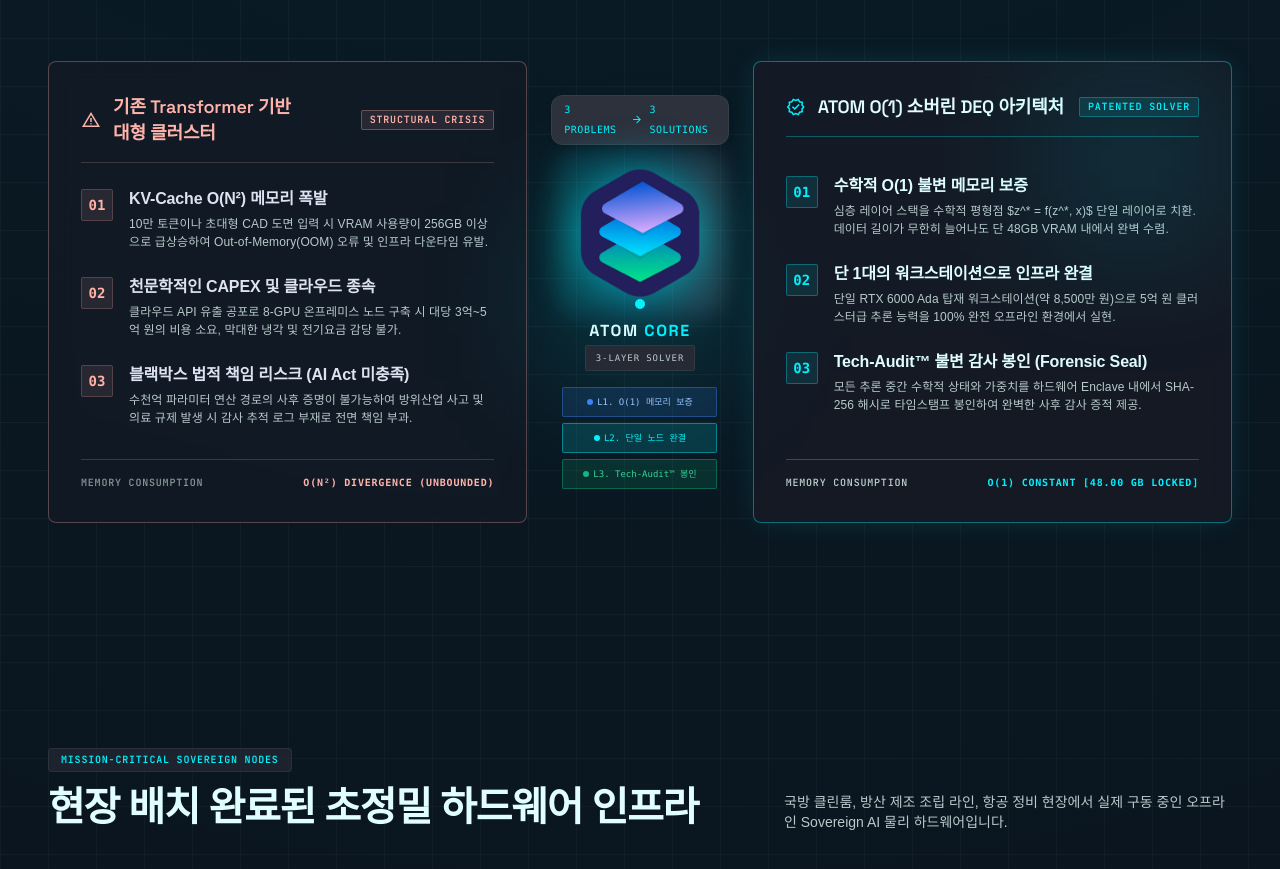
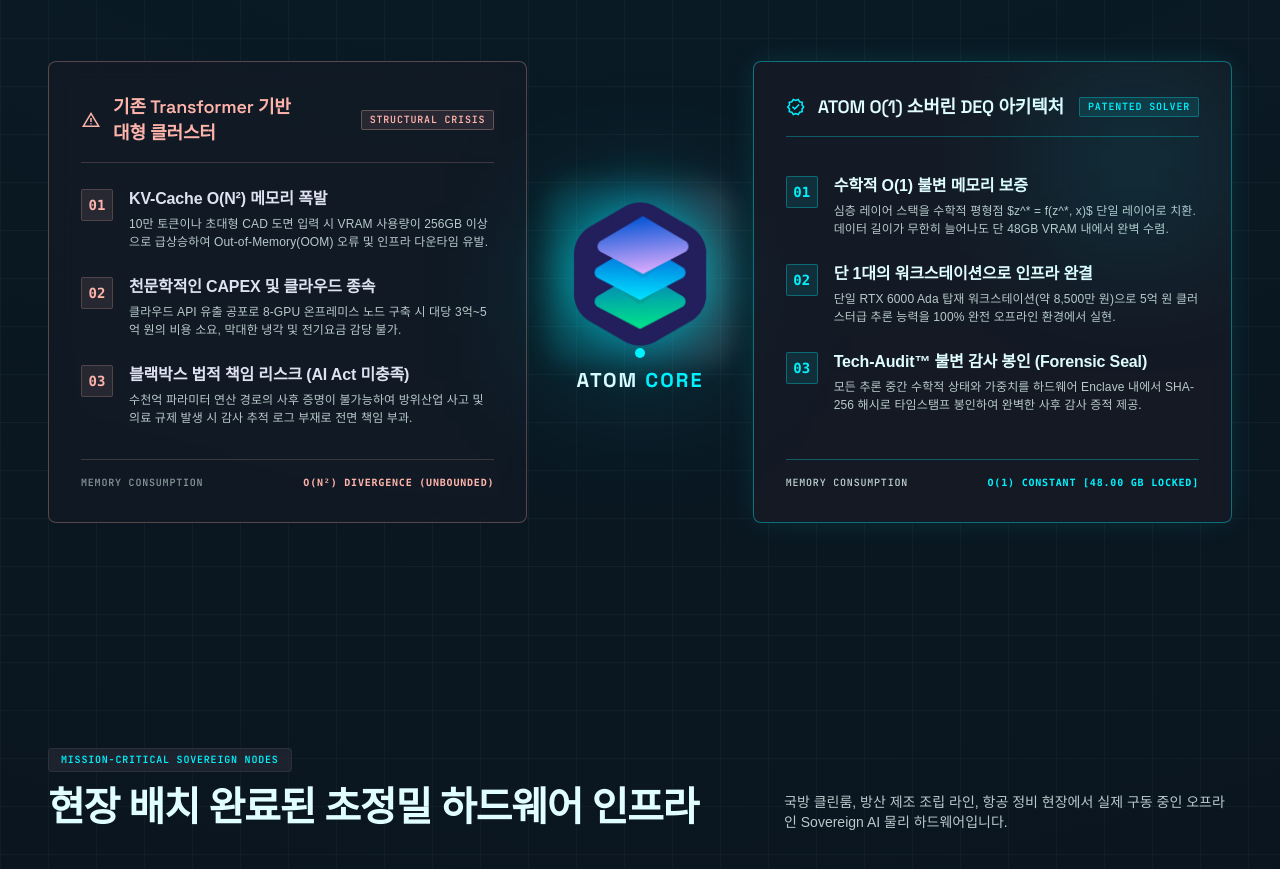
Before and after one commit to heosanghun/ATOM, a website: page index.html in a window 1280 px wide. Shown: the part 1149-2018 px from the top of the page. Drawn offline with nearby package versions, Linux system fonts and the light colour scheme; a web font is replaced by a local one.

Commit message:
style(ui): Simplify center pillar keeping only glowing logo and bold ATOM CORE

```diff
--- a/index.html
+++ b/index.html
@@ -414,50 +414,24 @@
 </div>
 </div>
 
-<!-- Center: ATOM 3-Layer Resolution Core (2 cols) -->
-<div class="lg:col-span-2 flex flex-col items-center justify-center relative py-8 lg:py-0">
+<!-- Center: ATOM Core Logo (2 cols) -->
+<div class="lg:col-span-2 flex flex-col items-center justify-center relative py-6 lg:py-0">
   <!-- Glowing Background Aura -->
   <div class="absolute w-44 h-44 bg-primary-container/15 blur-3xl rounded-full pointer-events-none"></div>
 
-  <div class="relative z-10 flex flex-col items-center gap-4 w-full">
-    <!-- Directional Badge Top -->
-    <div class="flex items-center gap-1.5 px-3 py-1 rounded-full bg-surface-container-highest/90 border border-outline-variant/60 font-mono text-[10px] text-primary-container uppercase tracking-wider shadow-md">
-      <span>3 PROBLEMS</span>
-      <span class="material-symbols-outlined text-[13px]">arrow_forward</span>
-      <span>3 SOLUTIONS</span>
-    </div>
-
+  <div class="relative z-10 flex flex-col items-center gap-3 w-full">
     <!-- Glowing 3D Layered Logo -->
     <div class="relative group p-2 flex flex-col items-center">
       <div class="absolute -inset-3 rounded-3xl bg-gradient-to-r from-primary-container/30 via-[#3b82f6]/20 to-secondary-fixed/30 blur-md group-hover:blur-xl transition-all duration-500 animate-pulse"></div>
-      <img src="assets/images/atom_logo.png" alt="ATOM 3-Layer Solver Core Logo" class="w-28 h-28 md:w-32 md:h-32 relative object-contain drop-shadow-[0_0_25px_rgba(0,242,254,0.65)] group-hover:scale-105 transition-transform duration-300" />
+      <img src="assets/images/atom_logo.png" alt="ATOM Core Logo" class="w-28 h-28 md:w-36 md:h-36 relative object-contain drop-shadow-[0_0_28px_rgba(0,242,254,0.7)] group-hover:scale-105 transition-transform duration-300" />
       <span class="absolute -bottom-1 w-2.5 h-2.5 rounded-full bg-primary-container animate-ping"></span>
     </div>
 
-    <!-- Center Brand Title -->
-    <div class="flex flex-col items-center gap-1 text-center">
-      <span class="font-headline-sm text-[16px] font-black tracking-widest text-primary">
+    <!-- Center Brand Title: ATOM CORE -->
+    <div class="flex items-center gap-1.5 text-center mt-1">
+      <span class="font-headline-sm text-[18px] md:text-[20px] font-black tracking-widest text-primary">
         ATOM <span class="text-primary-container">CORE</span>
       </span>
-      <span class="text-[9px] font-mono tracking-widest text-on-surface-variant uppercase bg-surface-container-high px-2.5 py-0.5 rounded border border-outline-variant/50">
-        3-LAYER SOLVER
-      </span>
-    </div>
-
-    <!-- 3 Layer-to-Problem Mapping Badges -->
-    <div class="flex flex-col gap-1.5 w-full max-w-[155px] font-mono text-[9px] text-center">
-      <div class="px-2 py-1 rounded bg-[#3b82f6]/15 border border-[#3b82f6]/40 text-[#93c5fd] shadow-sm flex items-center justify-center gap-1" title="상단 레이어: O(1) 메모리 수렴">
-        <span class="w-1.5 h-1.5 rounded-full bg-[#3b82f6] shrink-0"></span>
-        <span class="truncate">L1. O(1) 메모리 보증</span>
-      </div>
-      <div class="px-2 py-1 rounded bg-[#00f2fe]/15 border border-[#00f2fe]/40 text-[#00f2fe] shadow-sm flex items-center justify-center gap-1" title="중단 레이어: 단 1대 워크스테이션 완결">
-        <span class="w-1.5 h-1.5 rounded-full bg-[#00f2fe] shrink-0"></span>
-        <span class="truncate">L2. 단일 노드 완결</span>
-      </div>
-      <div class="px-2 py-1 rounded bg-[#10b981]/15 border border-[#10b981]/40 text-[#34d399] shadow-sm flex items-center justify-center gap-1" title="하단 레이어: 불변 감사 봉인">
-        <span class="w-1.5 h-1.5 rounded-full bg-[#10b981] shrink-0"></span>
-        <span class="truncate">L3. Tech-Audit™ 봉인</span>
-      </div>
     </div>
   </div>
 </div>
```
